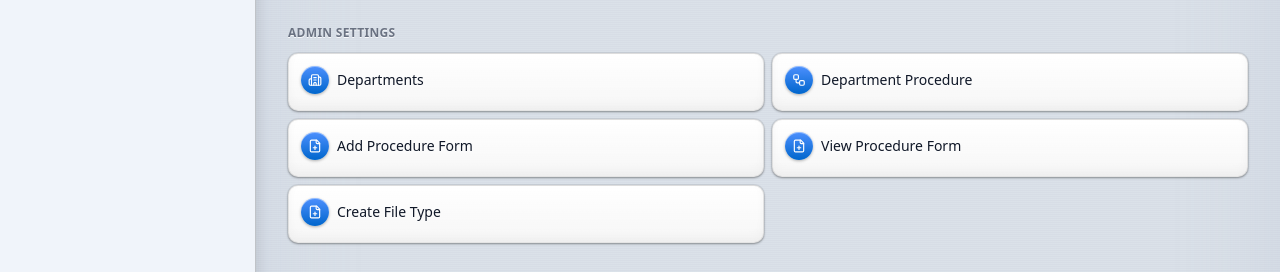
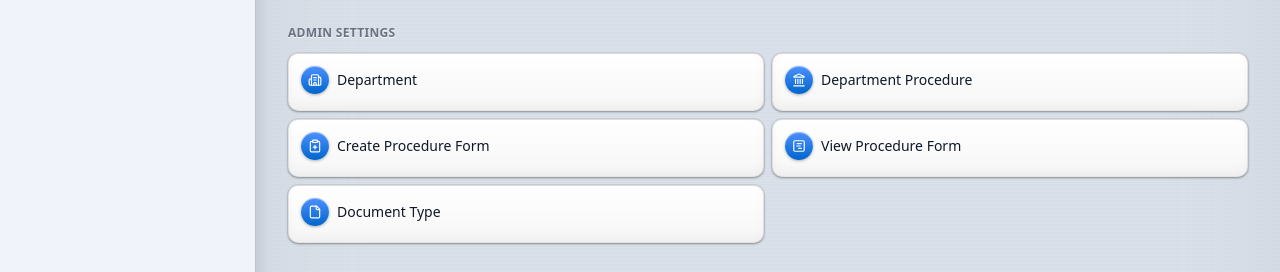
Before and after one commit to Mukunthan-A-R/simats-medical-client, a React (Vite) app: page /admin/dashboard/1 in a window 1280 px wide. Shown: the part 219-491 px from the top of the page. Built offline with nearby package versions, Linux system fonts and the light colour scheme.

Commit message:
refactoring icons

```diff
--- a/src/components/admin/AdminDashboardServices.jsx
+++ b/src/components/admin/AdminDashboardServices.jsx
@@ -1,5 +1,11 @@
 import { cloneElement } from "react";
-import { Building2, Workflow, FilePlus } from "lucide-react";
+import {
+  Building2,
+  File,
+  SquareChartGantt,
+  ClipboardPlus,
+  Landmark,
+} from "lucide-react";
 import { useNavigate } from "react-router-dom";
 
 export default function AdminDashboardServices({
@@ -15,32 +21,32 @@ export default function AdminDashboardServices({
       items: [
         {
           icon: <Building2 size={18} />,
-          title: "Departments",
+          title: "Department",
           action: () => navigate(`/admin/department/${adminId}`),
           iconColor: "text-blue-500",
         },
         {
-          icon: <Workflow size={18} />,
+          icon: <Landmark size={18} />,
           title: "Department Procedure",
           action: () => navigate(`/admin/department/procedures/${adminId}`),
           highlight: true,
           iconColor: "text-blue-500",
         },
         {
-          icon: <FilePlus size={18} />,
-          title: "Add Procedure Form",
+          icon: <ClipboardPlus size={18} />,
+          title: "Create Procedure Form",
           action: () => navigate(`/admin/procedure/form/${adminId}`),
           iconColor: "text-blue-500",
         },
         {
-          icon: <FilePlus size={18} />,
+          icon: <SquareChartGantt size={18} />,
           title: "View Procedure Form",
           action: () => navigate(`/admin/view/procedure-form/${adminId}`),
           iconColor: "text-blue-500",
         },
         {
-          icon: <FilePlus size={18} />,
-          title: "Create File Type",
+          icon: <File size={18} />,
+          title: "Document Type",
           action: () => navigate(`/admin/create-file-type/${adminId}`),
           iconColor: "text-blue-500",
         },
--- a/src/pages/admin/AdminDepartmentProcedures.jsx
+++ b/src/pages/admin/AdminDepartmentProcedures.jsx
@@ -5,6 +5,7 @@ const AdminDepartmentProcedures = () => {
   return (
     <div className="min-h-screen px-2 sm:px-4 py-4 sm:py-6 max-w-4xl mx-auto">
       <PageHeader title={"Admin Department Procedures"} />
+      hi there 123
     </div>
   );
 };
```
